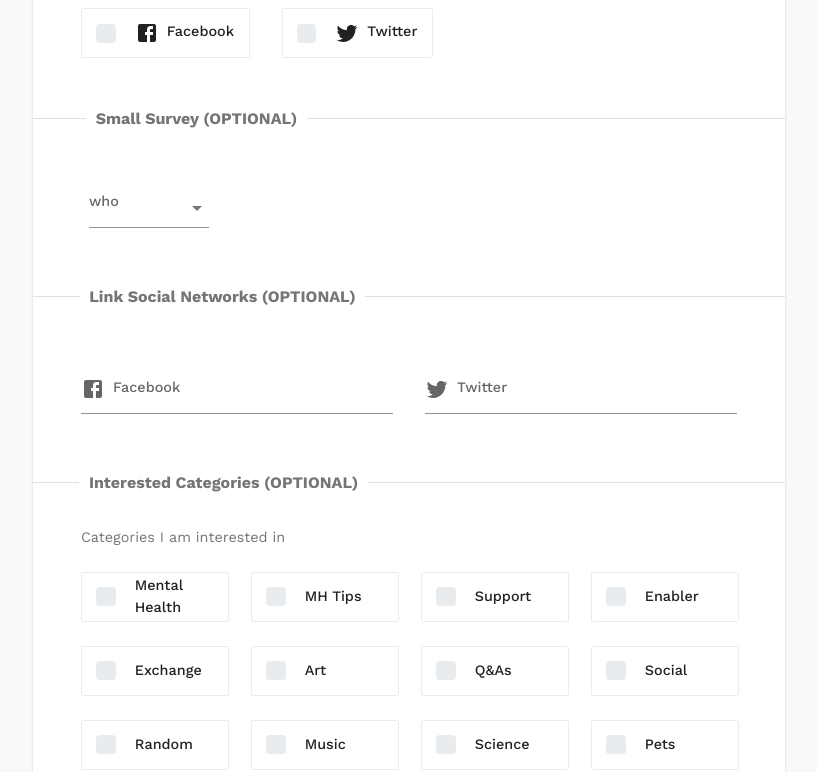
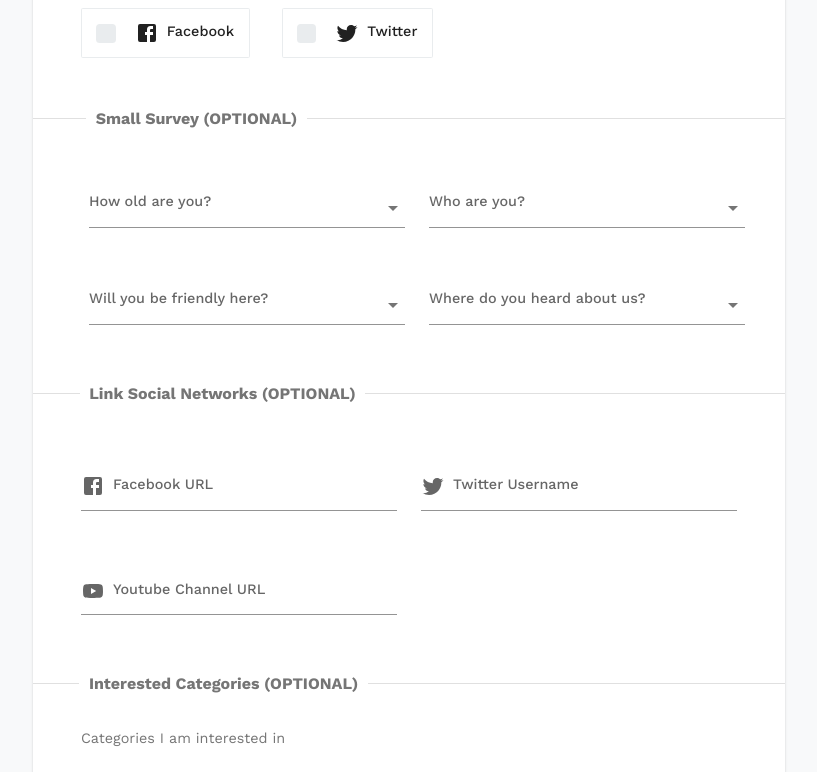
Before and after one commit to Abdul-365/EFAA-UI-Clone, a React (Create React App) app: page /signup in a window 1280 px wide. Shown: the part 1060-1832 px from the top of the page, without its empty margins (231-1048 px from the left). Built offline with nearby package versions, Linux system fonts and the light colour scheme.

Commit message:
sign up finishing

```diff
--- a/src/components/Signup.jsx
+++ b/src/components/Signup.jsx
@@ -2,6 +2,7 @@ import CloudIcon from '@mui/icons-material/Cloud';
 import FacebookIcon from '@mui/icons-material/Facebook';
 import RssFeedIcon from '@mui/icons-material/RssFeed';
 import TwitterIcon from '@mui/icons-material/Twitter';
+import YouTubeIcon from '@mui/icons-material/YouTube';
 import Box from '@mui/material/Box';
 import Button from '@mui/material/Button';
 import Card from '@mui/material/Card';
@@ -45,18 +46,55 @@ const WrappedCheckbox = styled(FormControlLabel)(() => ({
     margin: '0'
 }));
 
+const profile = ['Everyone', 'Only Friends', 'Invite only'];
 
-const profile = ['Everyone', 'Only Friends', 'Invite only'];
+const surveyQues = [
+    {
+        id: '1',
+        question: 'How old are you?',
+        options: Array.from({ length: 83 }, (_, i) => i + 18)
+    },
+    {
+        id: '2',
+        question: 'Who are you?',
+        options: ['Male', 'Female']
+    },
+    {
+        id: '3',
+        question: 'Will you be friendly here?',
+        options: ['Yes', 'No']
+    },
+    {
+        id: '4',
+        question: 'Where do you heard about us?',
+        options: ['By Search Engine', 'By Advertisement', 'By Friend']
+    },
+]
 
 const socialNetworks = [
     <>
         <FacebookIcon />
-        <Typography variant='body1'>Facebook</Typography>
+        <Typography>Facebook</Typography>
     </>,
     <>
         <TwitterIcon />
-        <Typography variant='body1'>Twitter</Typography>
+        <Typography>Twitter</Typography>
+    </>
+];
+
+const socialLinks = [
+    <>
+        <FacebookIcon />
+        <Typography>Facebook URL</Typography>
     </>,
+    <>
+        <TwitterIcon />
+        <Typography>Twitter Username</Typography>
+    </>,
+    <>
+        <YouTubeIcon />
+        <Typography>Youtube Channel URL</Typography>
+    </>
 ];
 
 const categories = [
@@ -136,6 +174,7 @@ export default function Signup() {
                                     variant='standard'
                                     fullWidth
                                     margin='normal'
+                                    color='tertiary'
                                 />
                             ))}
                         </Box>
@@ -147,6 +186,7 @@ export default function Signup() {
                                 variant='standard'
                                 fullWidth
                                 margin='normal'
+                                color='tertiary'
                             />
                         ))}
                     </CardContent>
@@ -176,32 +216,43 @@ export default function Signup() {
                         <Typography variant='subtitle2' fontWeight='bold'>Small Survey (OPTIONAL)</Typography>
                     </Divider>
                     <CardContent>
-                        <FormControl variant="standard" sx={{ m: 1, minWidth: 120 }}>
-                            <InputLabel id="demo-simple-select-standard-label">who</InputLabel>
-                            <Select
-                                labelId="demo-simple-select-standard-label"
+                        <Grid container spacing={3}>
+                            {surveyQues.map((item) => (
+                                <Grid item xs={6}>
+                                    <FormControl
+                                        color='tertiary'
+                                        variant="standard"
+                                        sx={{ m: 1, minWidth: 120, width: '100%' }}
                                     >
-                                <MenuItem value={10}>Ten</MenuItem>
-                                <MenuItem value={20}>Twenty</MenuItem>
-                                <MenuItem value={30}>Thirty</MenuItem>
+                                        <InputLabel id={item.id}>{item.question}</InputLabel>
+                                        <Select labelId={item.id}>
+                                            {item.options.map((option) => (
+                                                <MenuItem value={10}>{option}</MenuItem>
+                                            ))}
                                         </Select>
                                     </FormControl>
+                                </Grid>
+                            ))}
+                        </Grid>
                     </CardContent>
                     <Divider textAlign='left'>
                         <Typography variant='subtitle2' fontWeight='bold'>Link Social Networks (OPTIONAL)</Typography>
                     </Divider>
                     <CardContent>
-                        <Box display='flex' columnGap={4}>
-                            {socialNetworks.map((network) => (
+                        <Grid container spacing={3}>
+                            {socialLinks.map((network) => (
+                                <Grid item xs={6}>
                                     <TextField
                                         key={network}
                                         label={<Box display='flex' columnGap={1}>{network}</Box>}
                                         variant='standard'
                                         fullWidth
                                         margin='normal'
+                                        color='tertiary'
                                     />
+                                </Grid>
                             ))}
-                        </Box>
+                        </Grid>
                     </CardContent>
                     <Divider textAlign='left'>
                         <Typography variant='subtitle2' fontWeight='bold'>Interested Categories (OPTIONAL)</Typography>
```
Lines whose indentation alone changed are shown as unchanged.
